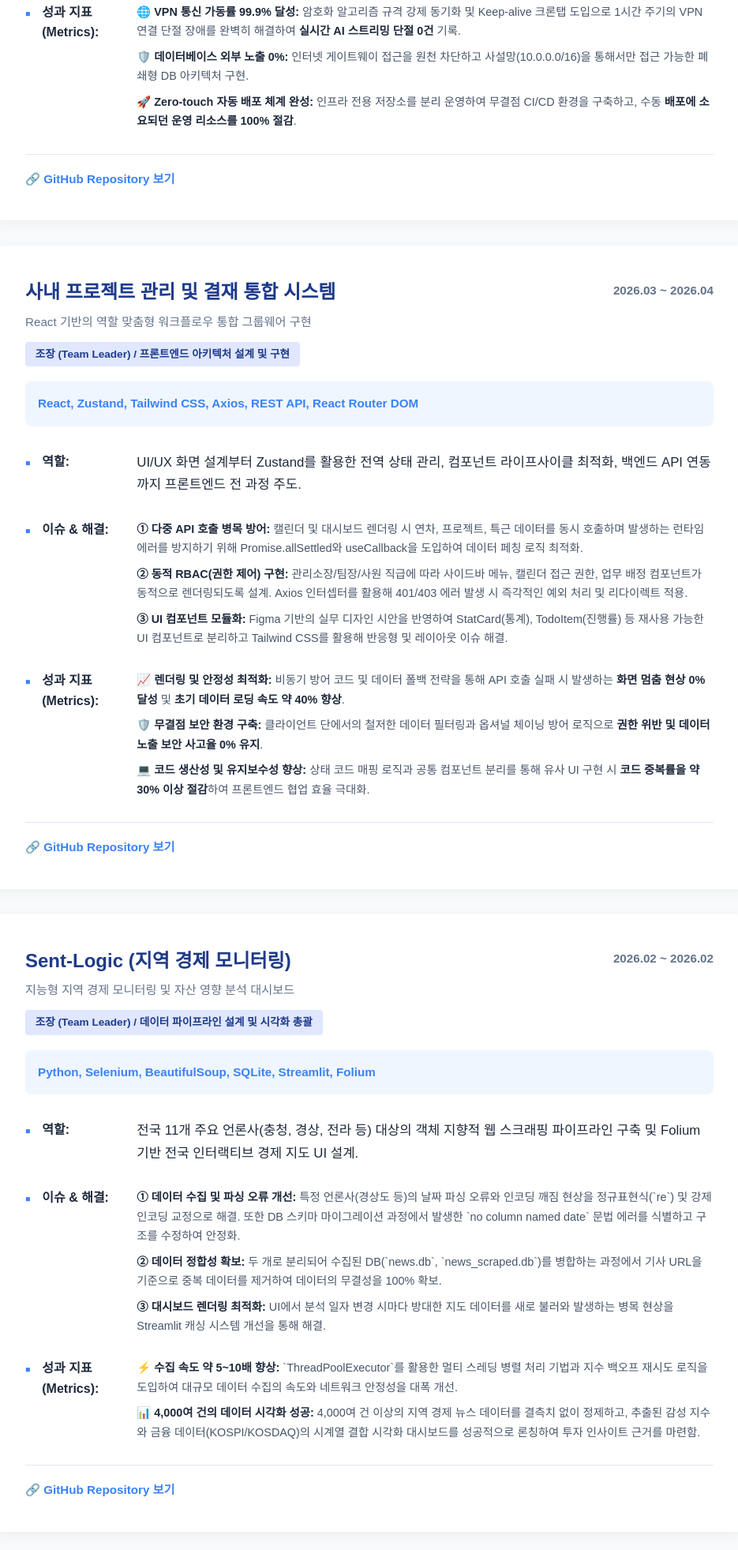
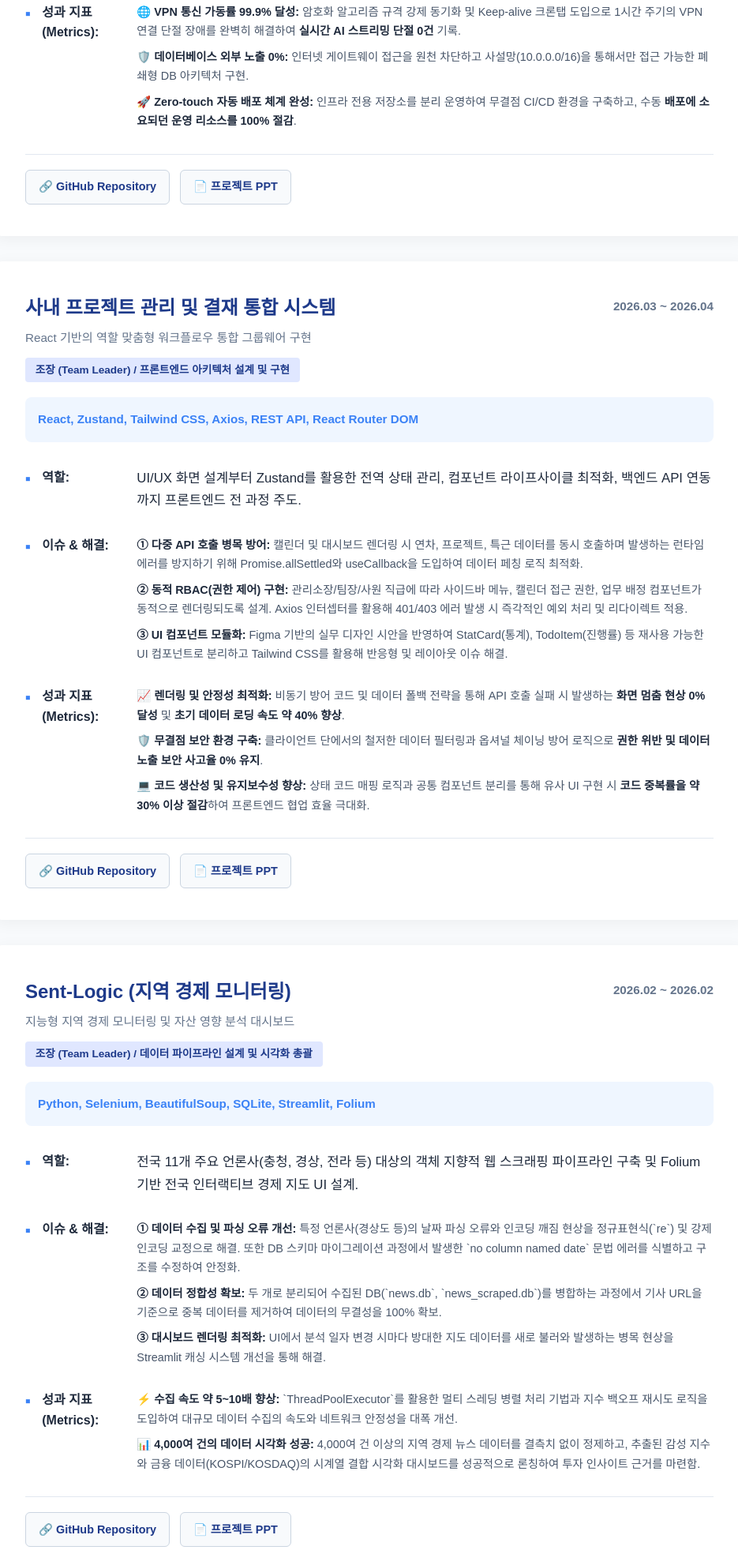
Before and after one commit to chaehyeon42/portfolio, a plain HTML site: page index.html in a window 1280 px wide. Shown: the part 1981-3944 px from the top of the page at 79% size, without its empty margins (172-1107 px from the left). Drawn offline with Linux system fonts and the light colour scheme; a web font is replaced by a local one.

Commit message:
포트폴리오 최종 수정

```diff
--- a/index.html
+++ b/index.html
@@ -61,7 +61,7 @@
         .project-meta { font-size: 0.95rem; color: var(--text-muted); font-weight: 600; margin-top: 0.3rem; }
         .project-tech { font-size: 0.95rem; color: var(--secondary-color); font-weight: 600; margin-bottom: 2rem; padding: 1rem; background: #eff6ff; border-radius: 8px; }
 
-        /* Structured List - Modified for image_24c128.png layout */
+        /* Structured List */
         .structured-list { list-style: none; padding-left: 0; }
         .structured-list li { margin-bottom: 1.8rem; display: flex; align-items: flex-start; }
         .structured-list li::before { content: "■"; color: var(--secondary-color); margin-right: 15px; font-size: 0.65rem; margin-top: 7px; }
@@ -78,9 +78,10 @@
         .sub-content p:last-child { margin-bottom: 0; }
         .sub-content b { color: var(--text-main); font-weight: 700; }
 
-        .project-links { margin-top: 1.5rem; padding-top: 1.2rem; border-top: 1px solid #e2e8f0; }
-        .project-links a { color: var(--secondary-color); text-decoration: none; font-weight: 600; font-size: 0.95rem; display: flex; align-items: center; gap: 0.5rem; }
-        .project-links a:hover { text-decoration: underline; }
+        /* Project Links (Updated for PPT buttons) */
+        .project-links { margin-top: 1.5rem; padding-top: 1.2rem; border-top: 1px solid #e2e8f0; display: flex; gap: 0.8rem; flex-wrap: wrap; }
+        .project-links a { color: var(--primary-color); background: #f8fafc; text-decoration: none; font-weight: 600; font-size: 0.9rem; padding: 0.6rem 1rem; border-radius: 6px; border: 1px solid #cbd5e1; display: flex; align-items: center; gap: 0.4rem; transition: all 0.3s ease; }
+        .project-links a:hover { background: var(--primary-color); color: white; border-color: var(--primary-color); }
 
         /* Timeline */
         .timeline-item { position: relative; padding-left: 2rem; margin-bottom: 2rem; border-left: 2px solid #cbd5e1; }
@@ -102,7 +103,7 @@
             .structured-list li { flex-direction: column; }
             .structured-list strong { margin-bottom: 0.5rem; }
             .list-content { padding-left: 1.2rem; border-left: 2px solid #e2e8f0; margin-left: 0.2rem; }
-            .structured-list li::before { display: none; } /* Hide bullet on mobile for cleaner look */
+            .structured-list li::before { display: none; }
         }
     </style>
 </head>
@@ -221,7 +222,8 @@
                     </li>
                 </ul>
                 <div class="project-links">
-                    <a href="https://github.com/chaehyeon42/smart_safety_AI_system.git" target="_blank">🔗 GitHub Repository 보기</a>
+                <a href="https://github.com/chaehyeon42/smart_safety_AI_system.git" target="_blank">🔗 GitHub Repository</a>
+                <a href="./pdf/smart_safety_presentation.pdf" target="_blank" title="스마트 안전 관제 시스템 발표자료">📄 프로젝트 PPT</a>
                 </div>
             </div>
 
@@ -263,7 +265,8 @@
                     </li>
                 </ul>
                 <div class="project-links">
-                    <a href="https://github.com/chaehyeon42/MINI_ERP_SYSTEM.git" target="_blank">🔗 GitHub Repository 보기</a>
+                <a href="https://github.com/chaehyeon42/MINI_ERP_SYSTEM.git" target="_blank">🔗 GitHub Repository</a>
+                <a href="./pdf/mini_erp_presentation.pdf" target="_blank" title="사내 프로젝트 관리 및 결재 통합 시스템 발표자료">📄 프로젝트 PPT</a>
                 </div>
             </div>
 
@@ -304,7 +307,8 @@
                     </li>
                 </ul>
                 <div class="project-links">
-                    <a href="https://github.com/chaehyeon42/Sent-Logic.git" target="_blank">🔗 GitHub Repository 보기</a>
+                <a href="https://github.com/chaehyeon42/Sent-Logic.git" target="_blank">🔗 GitHub Repository</a>
+                <a href="./pdf/senti_logic_presentation.pdf" target="_blank" title="Sent-Logic 발표자료">📄 프로젝트 PPT</a>
                 </div>
             </div>
         </section>
```
Also changed, not shown: 3 other files.
